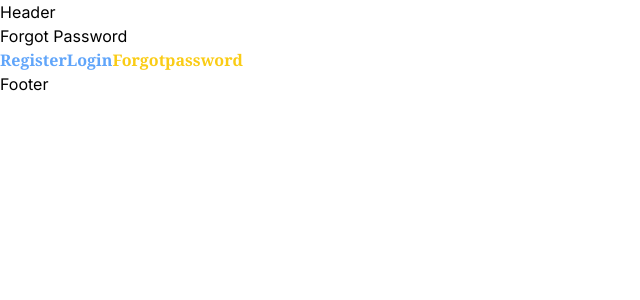
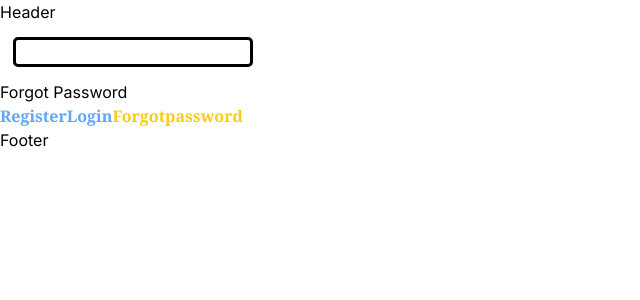
Before and after one commit to jarutosurano/nextjspractice, a Next.js app: page /forgotpassword in a window 1280 px wide. Shown: the top 300 px of the page, without its empty margins (0-640 px from the left). Built offline with nearby package versions, Linux system fonts and the light colour scheme.

Commit message:
from template to layout

```diff
--- a/src/app/(auth)/layout.tsx
+++ b/src/app/(auth)/template.tsx
@@ -1,6 +1,7 @@
 "use client"
 import Link from "next/link";
 import { usePathname } from "next/navigation";
+import {useState} from 'react';
 
 
 // export const metadata = {
@@ -21,9 +22,16 @@ export default function RootLayout({
 }) {
 
     const pathname = usePathname();
+    const [input, setInput] = useState("");
 
     return (
         <>
+            <div className="p-4">
+                <input
+                value={input}
+                onChange={(e) => setInput(e.target.value)}
+                className="outline rounded-sm"/>
+            </div>
             {children}
             {
                 navlinks.map((link) => {
```
